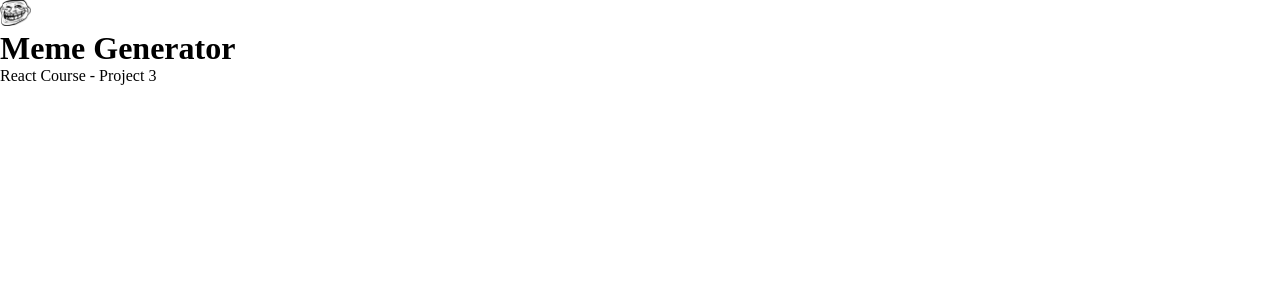
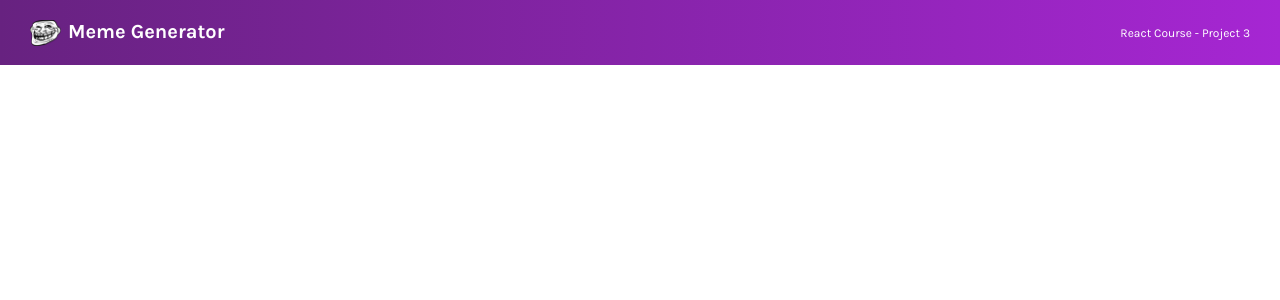
Before and after one commit to leanghok120/Learn-React-Scrimba, a React (Vite) app in the folder meme-generator/: page / in a window 1280 px wide. Shown: the top 300 px of the page. Built offline with nearby package versions, Linux system fonts and the light colour scheme.

Commit message:
Style header componenet

```diff
--- a/meme-generator/index.html
+++ b/meme-generator/index.html
@@ -1,14 +1,21 @@
 <!doctype html>
 <html lang="en">
+
 <head>
   <meta charset="UTF-8" />
   <link rel="icon" type="image/svg+xml" href="/vite.svg" />
   <meta name="viewport" content="width=device-width, initial-scale=1.0" />
+  <link rel="preconnect" href="https://fonts.googleapis.com" />
+  <link rel="preconnect" href="https://fonts.gstatic.com" crossorigin />
+  <link href="https://fonts.googleapis.com/css2?family=Karla:ital,wght@0,200..800;1,200..800&display=swap"
+    rel="stylesheet" />
   <title>Meme Generator | React</title>
-    <link rel="stylesheet" href="src/style.css">
+  <link rel="stylesheet" href="src/style.css" />
 </head>
+
 <body>
   <div id="root"></div>
   <script type="module" src="/src/main.jsx"></script>
 </body>
+
 </html>
--- a/meme-generator/src/Header.jsx
+++ b/meme-generator/src/Header.jsx
@@ -3,8 +3,10 @@ import React from "react";
 export default function Header() {
   return (
     <div className="header">
-      <img src="public/assets/troll-face.png" alt="troll face" />
-      <h1 className="header-title">Meme Generator</h1>
+      <div className="header-left">
+        <img src="public/assets/troll-face.png" alt="troll face" />
+        <h1 className="header-title">Meme Generator</h1>
+      </div>
       <p className="course-title">React Course - Project 3</p>
     </div>
   );
--- a/meme-generator/src/style.css
+++ b/meme-generator/src/style.css
@@ -7,9 +7,35 @@
 html,
 body {
   height: 100vh;
+  font-family: "Karla", sans-serif;
+}
+
+.header {
+  padding: 30px;
+  height: 65px;
+  background-image: linear-gradient(to right, #672280, #A626D3);
+  display: flex;
+  align-items: center;
+  justify-content: space-between;
+}
+
+.header-left {
+  display: flex;
+  gap: 7px;
 }
 
 .header img {
   width: 31px;
   height: 26px;
 }
+
+.header-title {
+  color: white;
+  letter-spacing: -10%;
+  font-size: 20px;
+}
+
+.course-title {
+  color: white;
+  font-size: 12px;
+}
```
Lines whose indentation alone changed are shown as unchanged.
